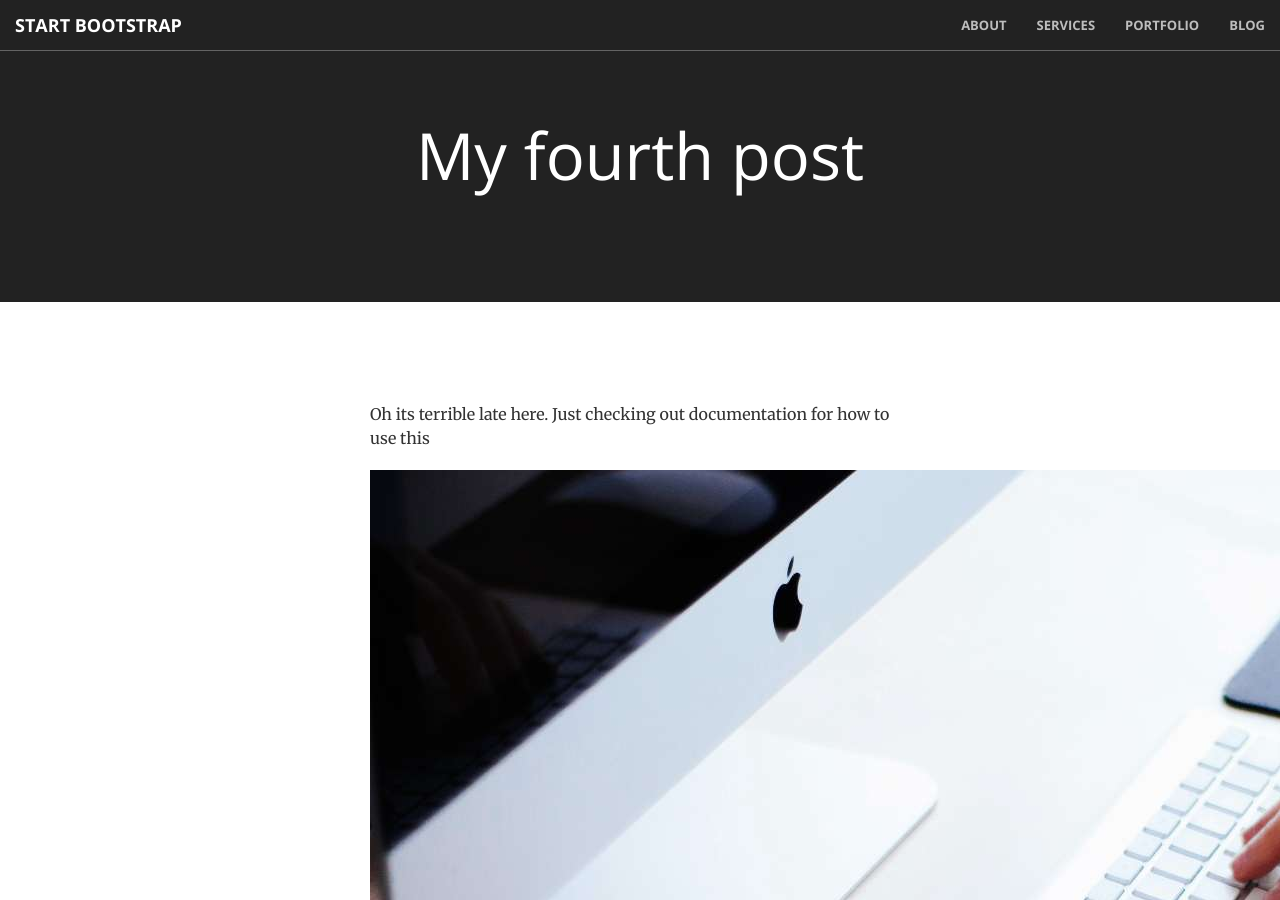
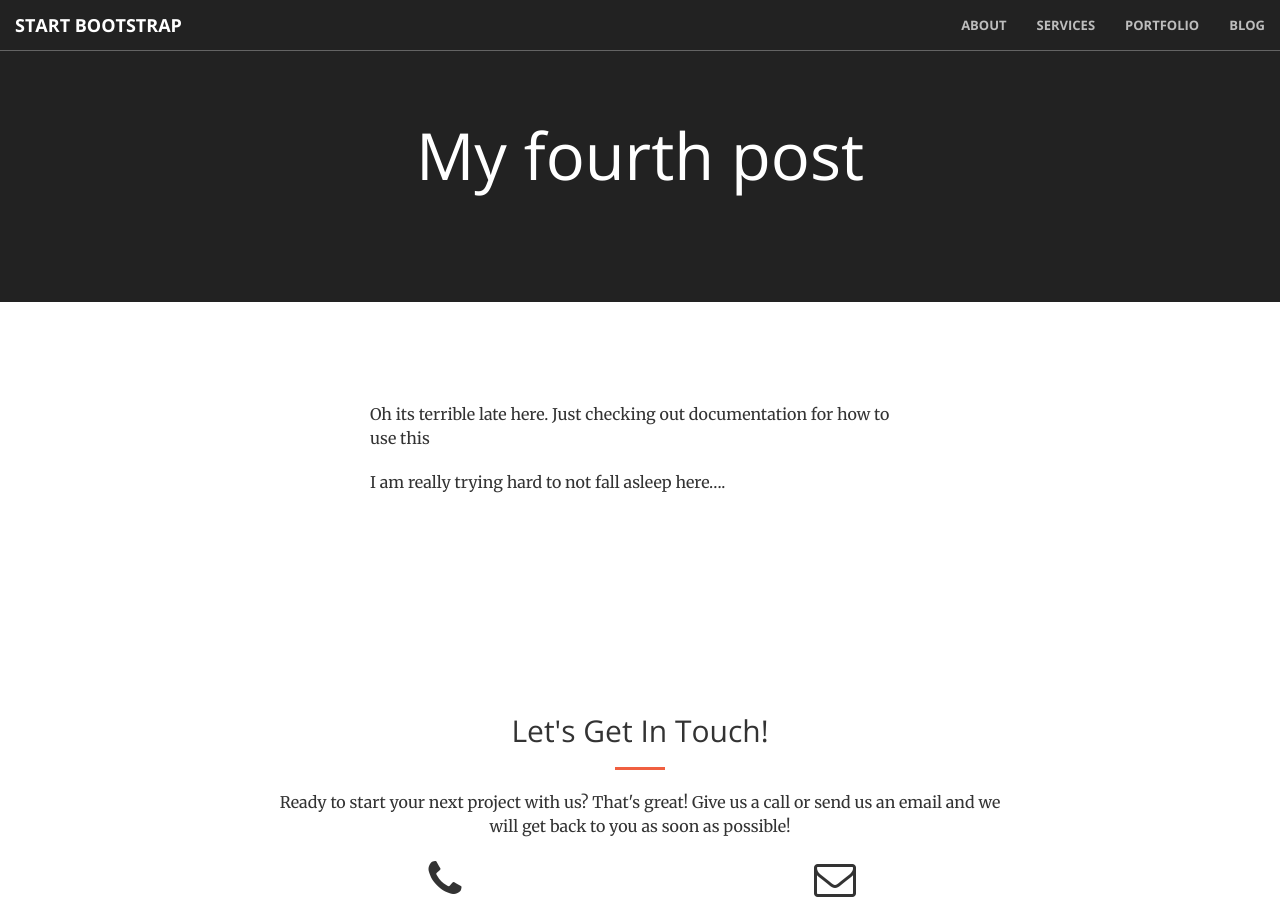
Before and after one commit to sprintify/creative, a Jekyll site: the page built from _posts/2018-10-03-my-fourth-post.md, in a window 1280 px wide and 900 px high. Built offline with Jekyll 4.4.1, drawn with Linux system fonts in a browser that asks for light colours; a script that is not in the unit is left out.

Commit message:
Update Post “2018-10-03-my-fourth-post”

```diff
--- a/_posts/2018-10-03-my-fourth-post.md
+++ b/_posts/2018-10-03-my-fourth-post.md
@@ -4,6 +4,4 @@ title: My fourth post
 ---
 Oh its terrible late here. Just checking out documentation for how to use this
 
-![So keep on typing its cool](/images/uploads/office-desk.jpg)
-
 I am really trying hard to not fall asleep here....
```
